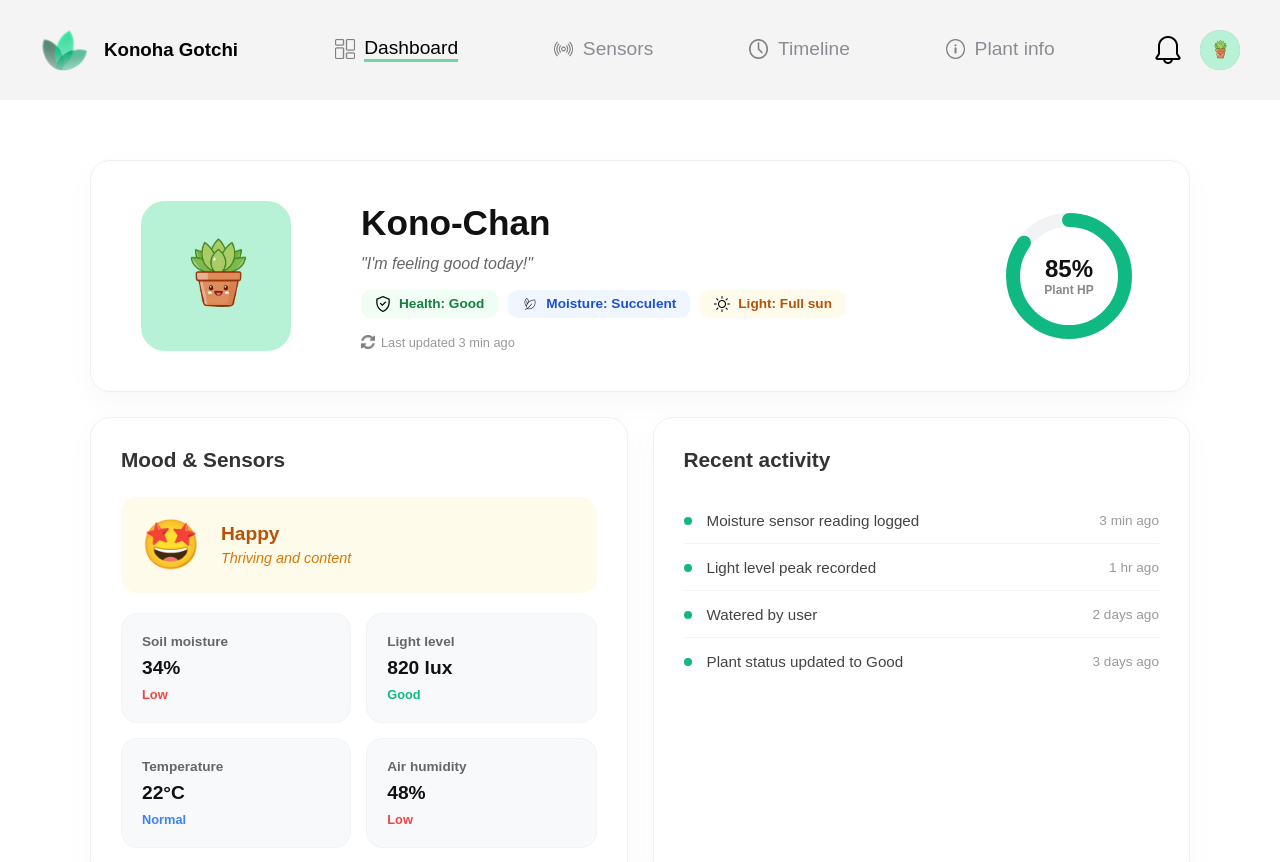
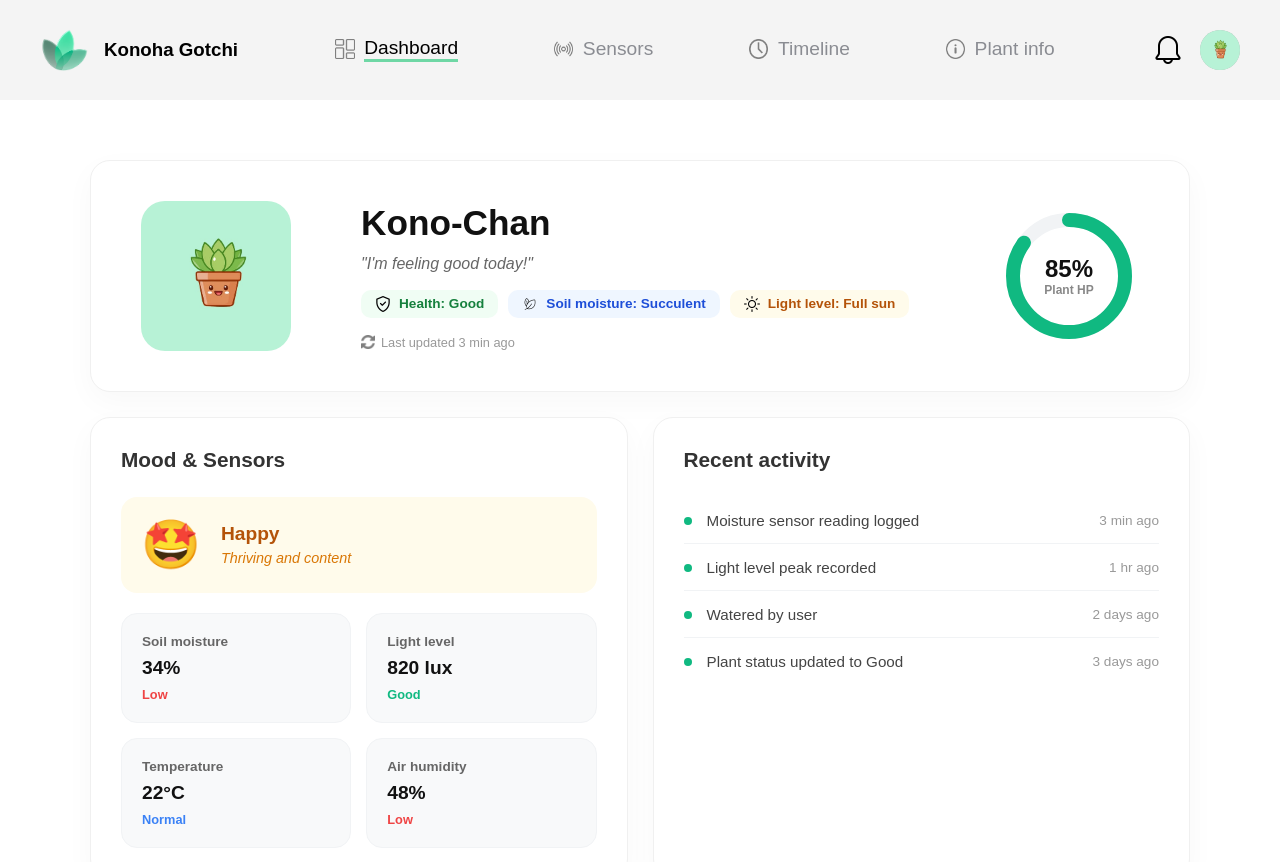
Before and after one commit to konoha-gotchi/konoha-website, a Next.js app: page / in a window 1280 px wide. Shown: the top 862 px of the page. Built offline with nearby package versions, Linux system fonts and the light colour scheme.

Commit message:
fix(dashboard): align plant tag labels

```diff
--- a/app/data/mock_data.ts
+++ b/app/data/mock_data.ts
@@ -164,8 +164,8 @@ export const mockDashboardData: DashboardData = {
     plant: plantProfile,
     plantTags: [
         { label: "Health", value: "Good", iconPath: "/icon/protect.png" },
-        { label: "Moisture", value: "Succulent", iconPath: "/icon/leaves.png" },
-        { label: "Light", value: "Full sun", iconPath: "/icon/sun.png" },
+        { label: "Soil moisture", value: "Succulent", iconPath: "/icon/leaves.png" },
+        { label: "Light level", value: "Full sun", iconPath: "/icon/sun.png" },
     ],
     plant_status: "Good",
     plant_hp_percent: 85,
```
